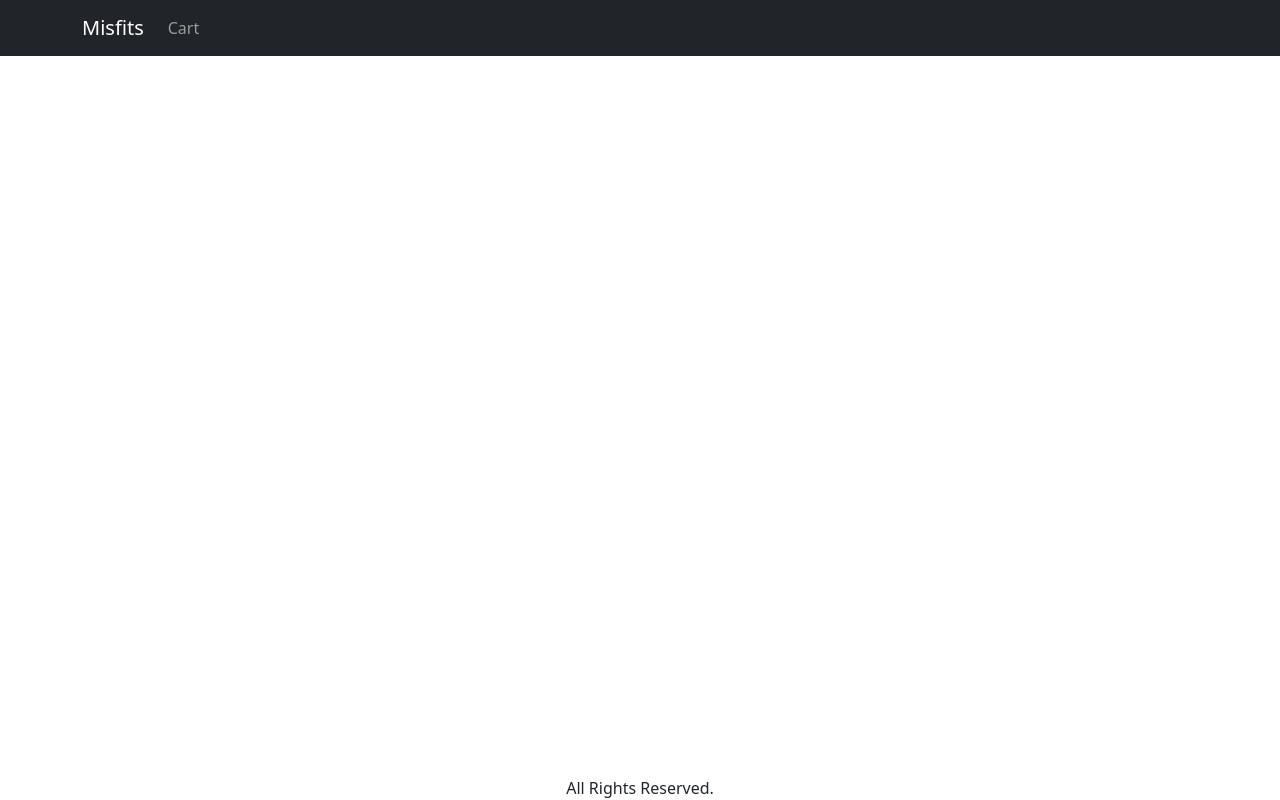
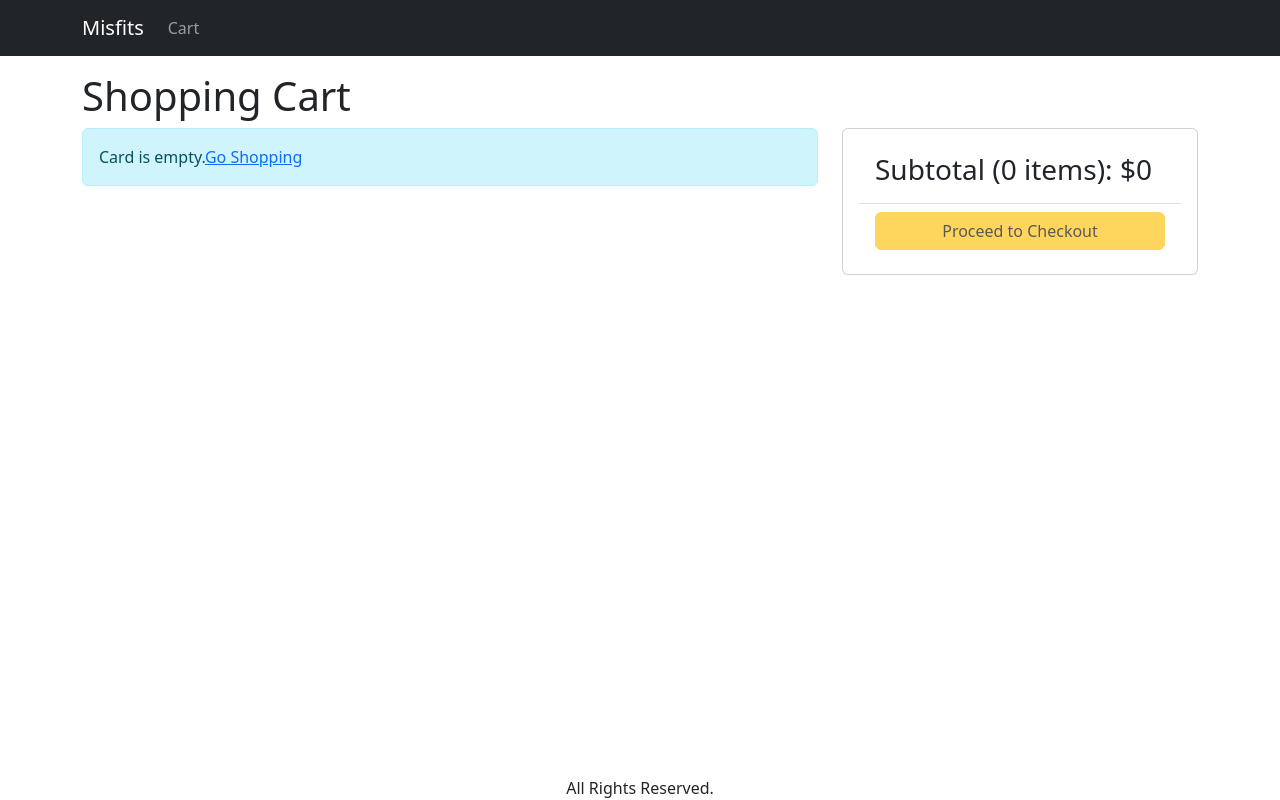
Before and after one commit to Zaib24/misfits, a React (Create React App) app in the folder frontend/: page /cart in a window 1280 px wide. Built offline with nearby package versions, Linux system fonts and the light colour scheme.

Commit message:
Chapter 13 (Created Cart Screen UI)

```diff
--- a/frontend/src/App.js
+++ b/frontend/src/App.js
@@ -9,6 +9,7 @@
 import Nav from 'react-bootstrap/Nav';
 import { useContext } from 'react';
 import { Store } from './Store';
+import CartScreen from './screens/CartScreen';
 function App() {
   const { state } = useContext(Store);
   const { cart } = state;
@@ -39,6 +40,7 @@
             <Routes>
               <Route path="/product/:slug" element={<ProductScreen />} />
               <Route path="/" element={<HomeScreen />} />
+              <Route path="/cart" element={<CartScreen />} />
             </Routes>
           </Container>
         </main>
--- a/frontend/src/index.css
+++ b/frontend/src/index.css
@@ -38,3 +38,6 @@
 .img-large {
   max-width: 100%;
 }
+.img-thumbnail {
+  width: 30%;
+}
--- /dev/null
+++ b/frontend/src/screens/CartScreen.js
@@ -0,0 +1,91 @@
+import { useContext } from 'react';
+import { Store } from '../Store';
+import { Helmet } from 'react-helmet-async';
+import Row from 'react-bootstrap/Row';
+import Col from 'react-bootstrap/Col';
+import { Link } from 'react-router-dom';
+import MessageBox from '../components/MessageBox';
+import ListGroup from 'react-bootstrap/ListGroup';
+import Button from 'react-bootstrap/Button';
+import Card from 'react-bootstrap/Card';
+export default function CartScreen() {
+  const { state, dispatch: CtxDispatch } = useContext(Store);
+  const {
+    cart: { cartItems },
+  } = state;
+  return (
+    <div>
+      <Helmet>
+        <title>Shopping Cart</title>
+      </Helmet>
+      <h1>Shopping Cart</h1>
+      <Row>
+        <Col md={8}>
+          {cartItems.length === 0 ? (
+            <MessageBox>
+              Card is empty.<Link to="/">Go Shopping</Link>
+            </MessageBox>
+          ) : (
+            <ListGroup>
+              {cartItems.map((item) => (
+                <ListGroup.Item key={item._id}>
+                  <Row className="align-items-center">
+                    <Col md={4}>
+                      <img
+                        src={item.image}
+                        alt={item.name}
+                        className="img-fluid rounded img-thumbnail"
+                      ></img>{' '}
+                      <Link to={`/product/${item.slug}`}>{item.name}</Link>
+                    </Col>
+                    <Col md={3}>
+                      <Button variant="light" disabled={item.quantity === 1}>
+                        <i className="fas fa-minus-circle"></i>
+                      </Button>{' '}
+                      <span>{item.quantity}</span>{' '}
+                      <Button variant="light" disabled={item.quantity === 1}>
+                        <i className="fas fa-plus-circle"></i>
+                      </Button>
+                    </Col>
+                    <Col md={3}>${item.price}</Col>
+                    <Col md={2}>
+                      <Button variant="light">
+                        <i className="fas fa-trash"></i>
+                      </Button>
+                    </Col>
+                  </Row>
+                </ListGroup.Item>
+              ))}
+            </ListGroup>
+          )}
+        </Col>
+        <Col md={4}>
+          <Card>
+            <Card.Body>
+              <ListGroup variant="flush">
+                <ListGroup.Item>
+                  <h3>
+                    Subtotal ({cartItems.reduce((a, c) => a + c.quantity, 0)}{' '}
+                    items): $
+                    {cartItems.reduce((a, c) => a + c.price * c.quantity, 0)}
+                  </h3>
+                </ListGroup.Item>
+                <ListGroup.Item>
+                  <div className="d-grid">
+                    <Button
+                      type="button"
+                      className="btn-warning"
+                      disabled={cartItems.length === 0}
+                    >
+                      Proceed to Checkout
+                    </Button>
+                  </div>
+                </ListGroup.Item>
+              </ListGroup>
+            </Card.Body>
+          </Card>
+        </Col>
+      </Row>
+    </div>
+  );
+}
--- a/frontend/src/screens/ProductScreen.js
+++ b/frontend/src/screens/ProductScreen.js
@@ -1,6 +1,6 @@
 import axios from 'axios';
 import { useContext, useEffect, useReducer } from 'react';
-import { useParams } from 'react-router-dom';
+import { useNavigate, useParams } from 'react-router-dom';
 import Row from 'react-bootstrap/Row';
 import Col from 'react-bootstrap/Col';
 import ListGroup from 'react-bootstrap/ListGroup';
@@ -29,6 +29,7 @@
 };
 
 function ProductScreen() {
+  const navigate = useNavigate();
   const params = useParams();
   const { slug } = params;
 
@@ -68,6 +69,7 @@
       type: 'CART_ADD_ITEM',
       payload: { ...product, quantity },
     });
+    navigate('/cart');
   };
 
   return loading ? (
```
Also changed, not shown: 1 other file (tests, documents, lock files or other folders).
